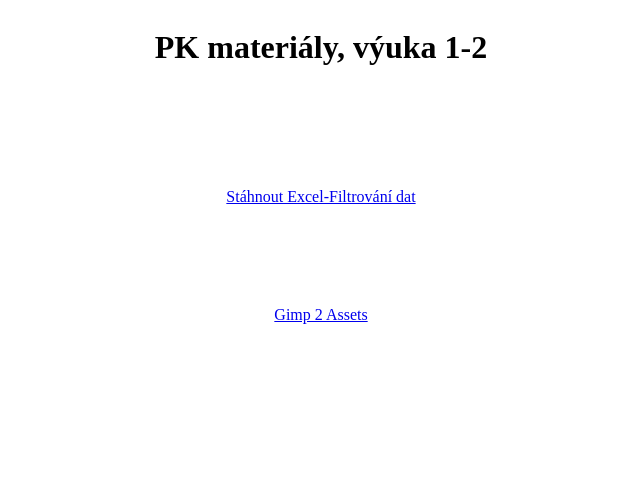
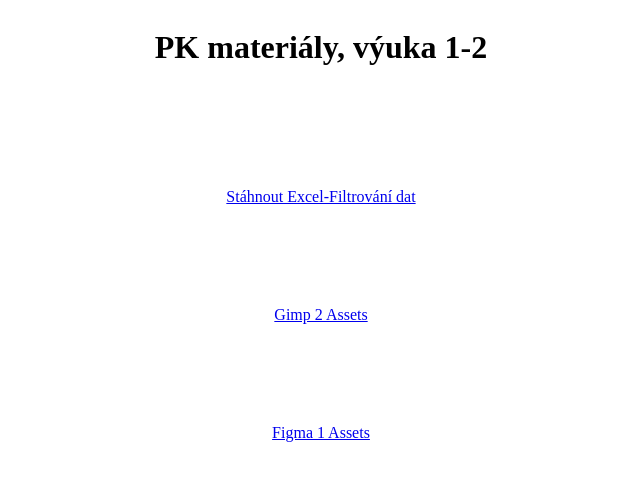
Before and after one commit to JanKonrad-creator/JanKonrad-creator-server, a plain HTML site: page index.html in a window 1280 px wide. Shown: the whole page, without its empty margins (319-959 px from the left). Drawn offline with Linux system fonts and the light colour scheme.

Commit message:
Add files via upload

```diff
--- a/index.html
+++ b/index.html
@@ -19,6 +19,7 @@
         <h1>PK materiály, výuka 1-2 </h1>
         <a href="Filtrování dat_Soubor_Edit.xlsx" download>Stáhnout Excel-Filtrování dat</a>
         <a href="Gimp2.zip" download="Gimp 2 Assets">Gimp 2 Assets</a>
+        <a href="Figma1.zip" download="Figma 1 Assets">Figma 1 Assets</a>
     </div>
 
 </body>
```
Also changed, not shown: 1 other file.
